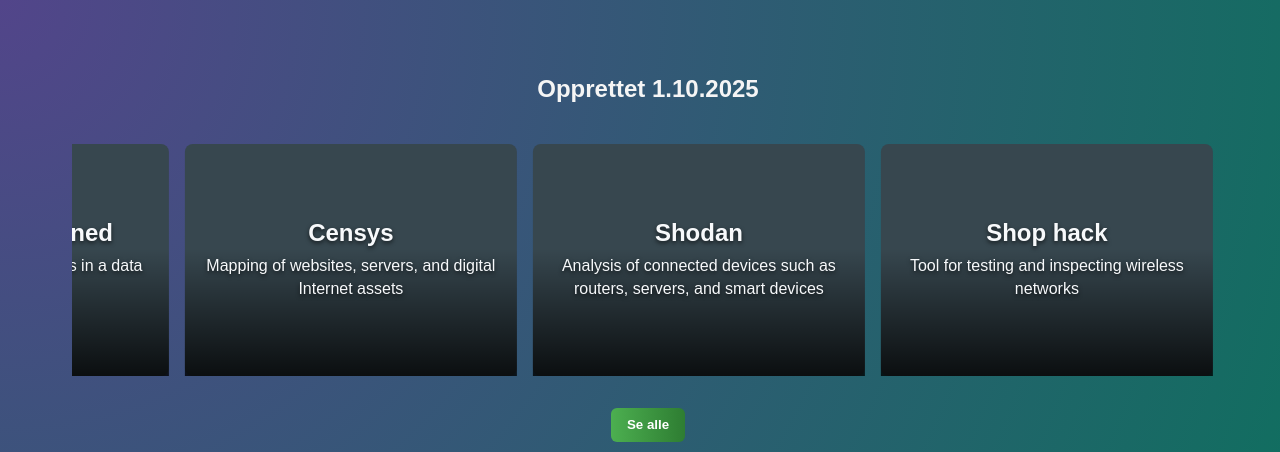
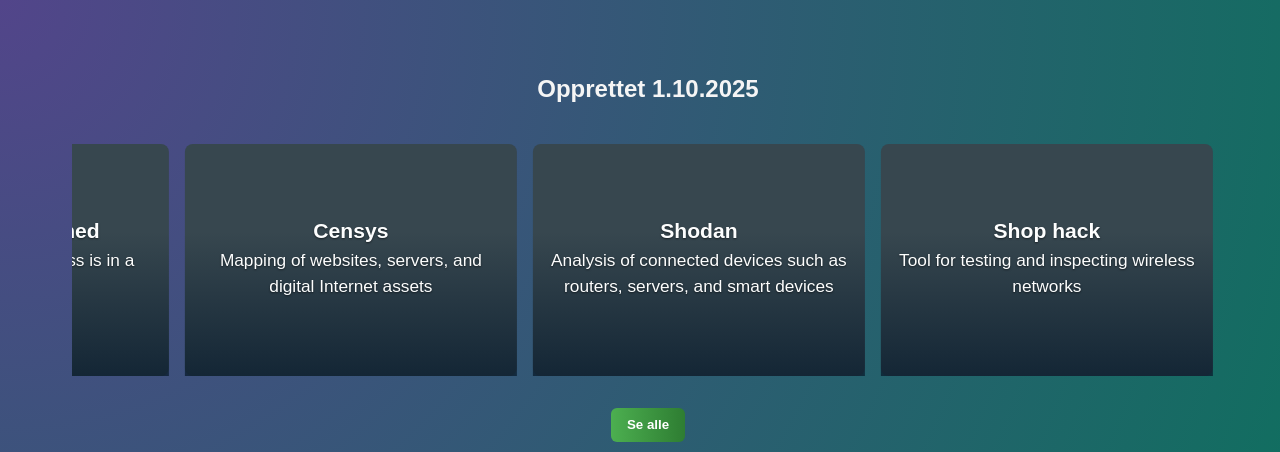
Before and after one commit to altmulig315-netizen/test1, a website: page Test.html in a window 1280 px wide. Shown: the top 452 px of the page. Drawn offline with Linux system fonts and the light colour scheme; files whose address does not match are found by name.

Commit message:
Force light card heading color for readability

```diff
--- a/Test.css
+++ b/Test.css
@@ -140,7 +140,7 @@
   content: "";
   position: absolute;
   inset: 0;
-  background: linear-gradient(180deg, #00000000 45%, #000000cc 100%); /* Dempet mørk overlay for bedre kontrast */
+  background: linear-gradient(180deg, #0b1e2f00 38%, #0b1e2fcc 100%); /* Mørkere nederst for tydelig tekst uten å bli kullsvart */
   z-index: 0;
 }
 
@@ -148,19 +148,22 @@
   position: relative; /* Sørger for at tekst ligger over bildet */
   z-index: 1;
   margin: 0;
-  color: #f7f9fb;
-  /* sterkere skygge for tydeligere kontrast over mørkt overlay */
-  text-shadow: 0 2px 4px #000000a6;
+  color: #fdfefe;
+  /* klar, men ikke blurry skygge for kontrast */
+  text-shadow: 0 1px 2px #00000088;
 }
 
 .card h3 {
-  font-size: 1.5rem;
-  margin-bottom: 0.5rem;
+  font-size: 1.32rem;
+  font-weight: 600;
+  margin-bottom: 0.32rem;
+  color: #fdfefe !important; /* tving lys overskrift over global h3-farge */
 }
 
 .card p {
-  font-size: 1rem;
-  line-height: 1.4;
+  font-size: 1.08rem;
+  font-weight: 500;
+  line-height: 1.5;
 }
 
 /* Lenker over kortene (tilgjengelighet) */
```
